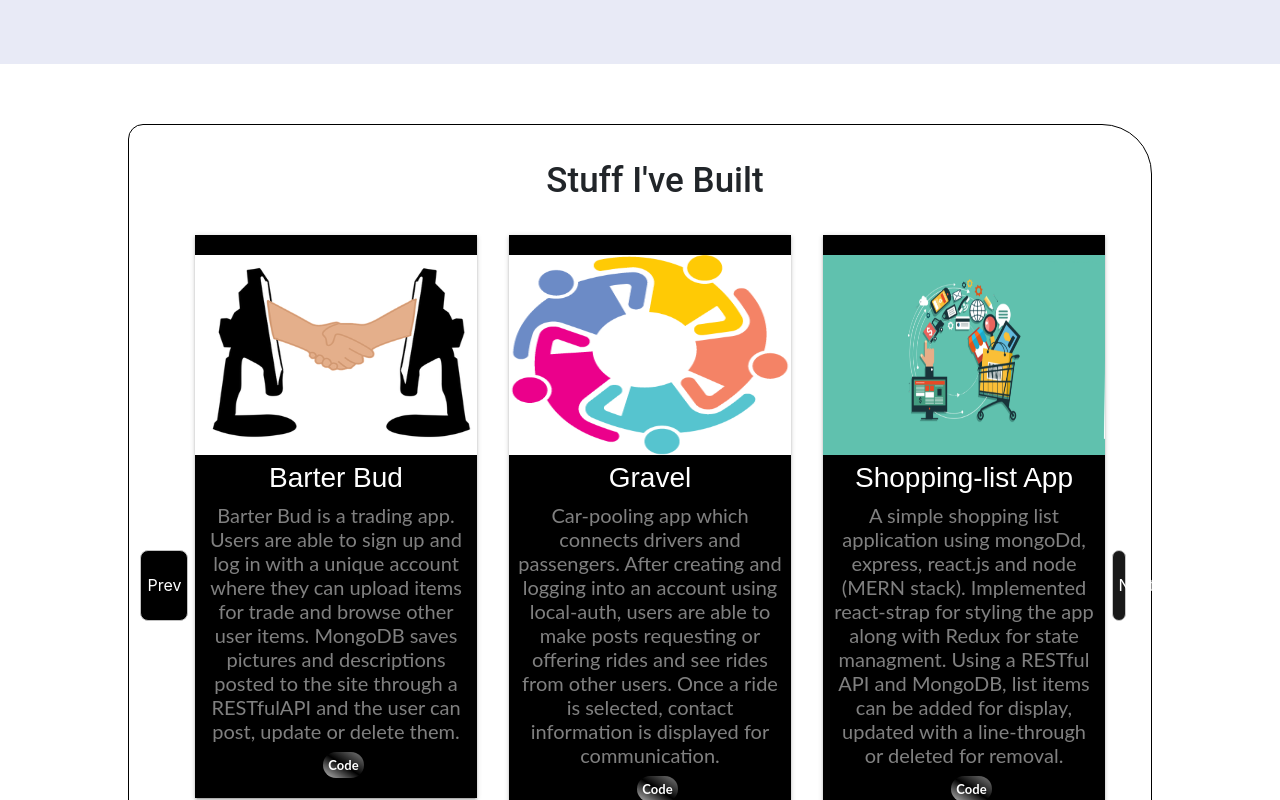
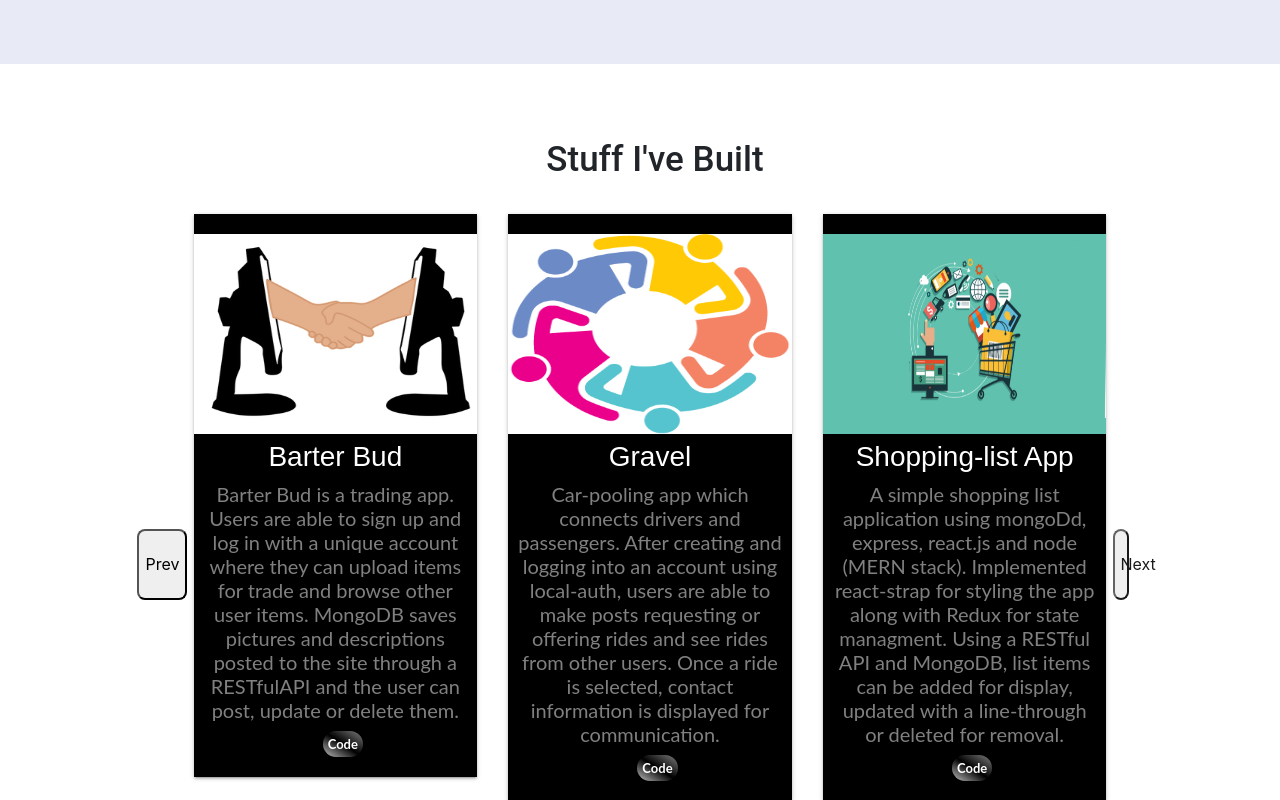
Before and after one commit to caseycling/portfolio, a React (Create React App) app in the folder client/: page / in a window 1280 px wide. Shown: the part 1720-2520 px from the top of the page. Built offline with nearby package versions, Linux system fonts and the light colour scheme; a web font is replaced by a local one.

Commit message:
Adjusted borders

```diff
--- a/client/src/components/Projects/Projects.css
+++ b/client/src/components/Projects/Projects.css
@@ -5,6 +5,7 @@
     width: 80%;
     padding: 20px;
     padding-bottom: 0px;
+    padding-top: 0;
     border: solid 1.5px black;
     border-radius: 15px 50px;
     /* background-color: rgb(232, 234, 246); */
@@ -43,10 +44,11 @@
   text-align: left;
   }
 
-  #carousel-btn {
+/* #carousel-btn {
   float: right;
   padding: 6px;
   background: black;
   color: white;
   border: 1px solid silver;
-  }
+  border-radius: 9px;
+} */
--- a/client/src/components/Projects/Projects.js
+++ b/client/src/components/Projects/Projects.js
@@ -7,12 +7,10 @@ const Projects = () => {
 
     render()
     return (
-            <div className="projectsContainer" id="projects" style={{ paddingBottom: "20px" }}>
+            <div className="projectsContainer" id="projects" style={{ paddingBottom: "5%", border: 'none' }}>
                 <h3 style={HeaderStyle}>Stuff I've Built</h3>
                 <div className="individualContainer" style={CarouselStyle}>
-                    <CarouselTest
-                        autoplay={true}
-                    />
+                    <CarouselTest/>
                 </div>
             </div>
     )
```
Lines whose indentation alone changed are shown as unchanged.
